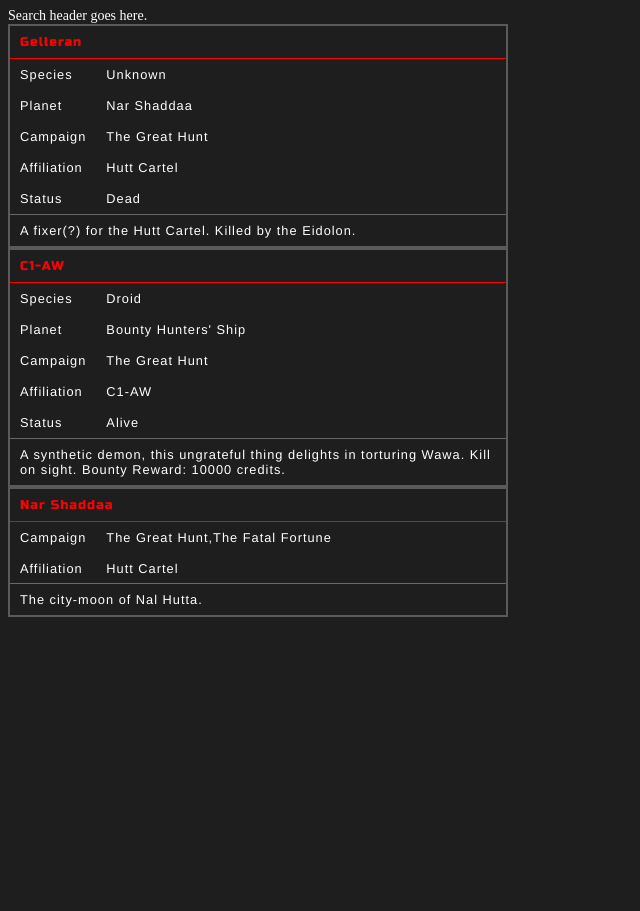
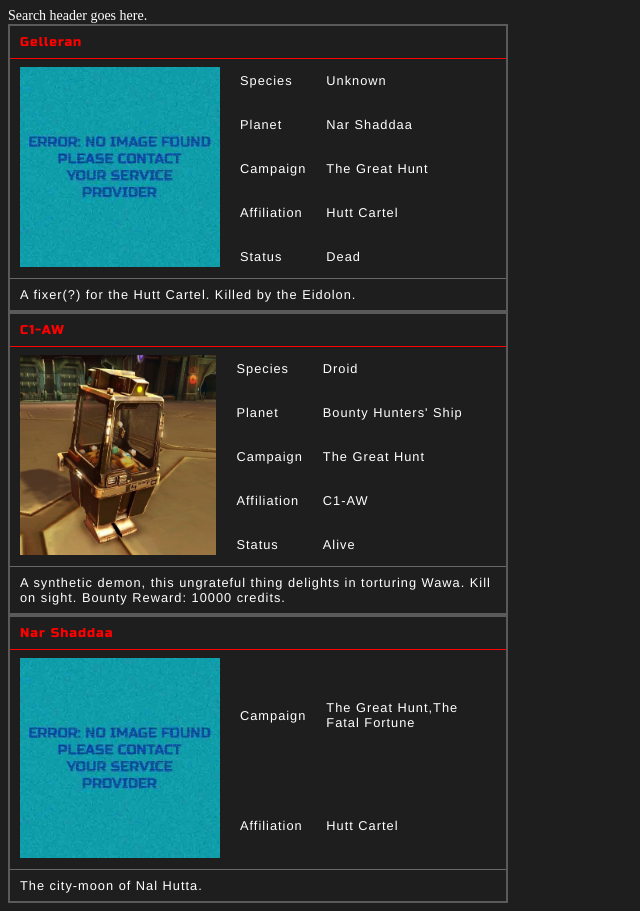
Before and after one commit to dino-inc/MikeyTools, a plain HTML site: page toolpages/holonet.html in a window 1280 px wide. Shown: the whole page, without its empty margins (0-640 px from the left). Before the commit the page ends 800 px from the top, so only its background shows below. Drawn offline with nearby package versions, Linux system fonts and the light colour scheme.

Commit message:
Image support

```diff
--- a/toolpages/holonet.css
+++ b/toolpages/holonet.css
@@ -41,3 +41,11 @@
 td.species, td.planet, td.campaign, td.affiliation, td.living {
     width: 50px;
 }
+
+td.image {
+    width: 100px;
+}
+
+td.image img{
+    height: 200px;
+}
--- a/toolpages/holonet.html
+++ b/toolpages/holonet.html
@@ -29,6 +29,8 @@
                     <td class = "name" colspan = "4">Name</td>
                 </tr>
                 <tr>
+                    <td class = "image" rowspan = "5"><img loading = "lazy" src="../images/404.jpg">
+                    </td>
                     <td class = "species">Species</td>
                     <td></td>
                 <tr>
@@ -47,7 +49,7 @@
                     <td></td>
                 </tr>
                 <tr>
-                    <td class = "bio" colspan = "2">Description</td>
+                    <td class = "bio" colspan = "3">Description</td>
                 </tr>
               </table>
         </div>
--- a/toolpages/holonet.js
+++ b/toolpages/holonet.js
@@ -27,6 +27,9 @@
     clonedEntry.querySelector(".affiliation + td").innerHTML = json.affiliation;
     clonedEntry.querySelector(".campaign + td").innerHTML = json.campaign;
     clonedEntry.querySelector(".bio").innerHTML = json.bio;
+    if (json.hasOwnProperty("image")) {
+        clonedEntry.querySelector("img").src = "../images/" + json.image;
+    }
 
     // NPC specific
     if(json.tags.includes("npc")) {
--- a/toolpages/holonetdata.js
+++ b/toolpages/holonetdata.js
@@ -18,7 +18,8 @@
             "living": true,
             "planet": "Bounty Hunters' Ship",
             "campaign": ["The Great Hunt"],
-            "bio": "A synthetic demon, this ungrateful thing delights in torturing Wawa. Kill on sight. Bounty Reward: 10000 credits."
+            "bio": "A synthetic demon, this ungrateful thing delights in torturing Wawa. Kill on sight. Bounty Reward: 10000 credits.",
+            "image": "C1AW.png"
         }
     ],
     "planets": [
```
Also changed, not shown: images/404.jpg (added), images/C1AW.png (added).
